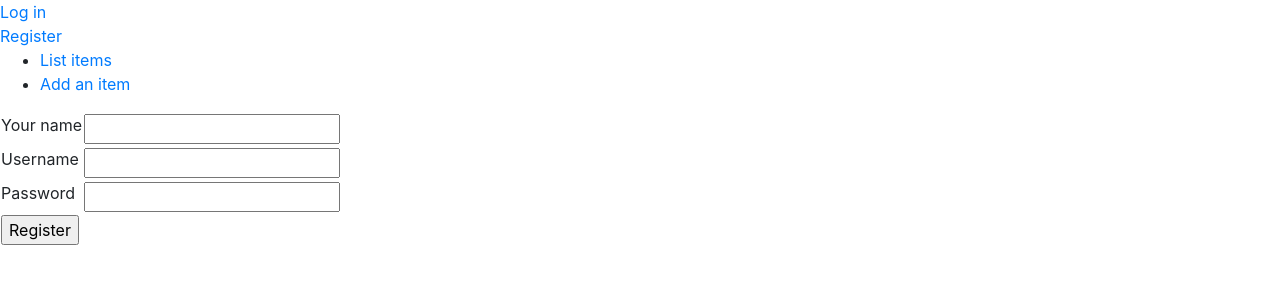
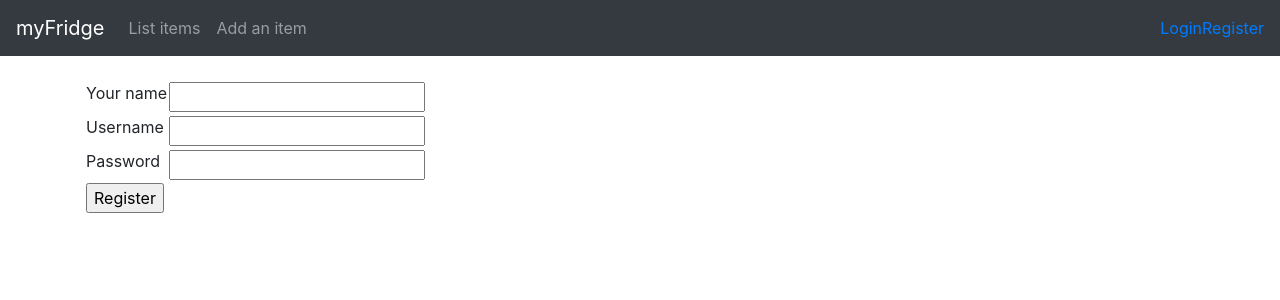
Before and after one commit to Antsax/myFridge, a Flask app: page /auth/register in a window 1280 px wide. Shown: the top 300 px of the page. Run offline with Flask 2, Linux system fonts and the light colour scheme; some libraries are stand-ins or nearby versions.

Commit message:
modified appearance using bootstrap

```diff
--- a/application/templates/layout.html
+++ b/application/templates/layout.html
@@ -4,41 +4,54 @@
 <head>
   <meta charset="utf-8">
   <title>myFridge</title>
-  <link rel="stylesheet" href="https://maxcdn.bootstrapcdn.com/bootstrap/4.0.0/css/bootstrap.min.css" integrity="sha384-Gn5384xqQ1aoWXA+058RXPxPg6fy4IWvTNh0E263XmFcJlSAwiGgFAW/dAiS6JXm"
-    crossorigin="anonymous">
+  <link rel="stylesheet" href="https://maxcdn.bootstrapcdn.com/bootstrap/4.0.0/css/bootstrap.min.css"
+    integrity="sha384-Gn5384xqQ1aoWXA+058RXPxPg6fy4IWvTNh0E263XmFcJlSAwiGgFAW/dAiS6JXm" crossorigin="anonymous">
 </head>
 
 <body>
+  <nav class="navbar navbar-expand-md navbar-dark bg-dark mb-4">
+    <a class="navbar-brand" href="{{ url_for('index') }}">myFridge</a>
+    <button class="navbar-toggler" type="button" data-toggle="collapse" data-target="#navbarCollapse"
+      aria-controls="navbarCollapse" aria-expanded="false" aria-label="Toggle navigation">
+      <span class="navbar-toggler-icon"></span>
+    </button>
+    <div class="collapse navbar-collapse" id="navbarCollapse">
+      <ul class="navbar-nav mr-auto">
+        <li class="nav-item">
+          <a class="nav-link" href="{{ url_for('items_index') }}">List items</a>
+        </li>
+        <li class="nav-item">
+          <a class="nav-link" href="{{ url_for('items_form') }}">Add an item</a>
+        </li>
+      </ul>
+      <div class="form-inline mt-2 mt-md-0">
         {% if current_user.is_authenticated %}
-  <p>Logged in as {{ current_user.name }}.
-    <a href="{{ url_for('auth_logout') }}">Log out</a>
-  </p>
+        <a href="{{ url_for('auth_logout') }}"> Logout</a>
         {% else %}
-  <a href="{{ url_for('auth_login') }}">Log in
-    <br \>
-  </a>
+        <a href="{{ url_for('auth_login') }}">Login <br></a>
         <a href="{{ url_for('auth_register') }}">Register</a>
         {% endif %}
-  <ul>
-    <li>
-      <a href="{{ url_for('items_index') }}">List items</a>
-    </li>
-    <li>
-      <a href="{{ url_for('items_form') }}">Add an item</a>
-    </li>
-  </ul>
+      </div>
+    </div>
+  </nav>
 
+  <main role="main" class="container">
     {% block body %}
     <p>
       Content.
     </p>
     {% endblock %}
+  </main>
 
-  <script src="https://code.jquery.com/jquery-3.2.1.slim.min.js" integrity="sha384-KJ3o2DKtIkvYIK3UENzmM7KCkRr/rE9/Qpg6aAZGJwFDMVNA/GpGFF93hXpG5KkN"
+
+  <script src="https://code.jquery.com/jquery-3.2.1.slim.min.js"
+    integrity="sha384-KJ3o2DKtIkvYIK3UENzmM7KCkRr/rE9/Qpg6aAZGJwFDMVNA/GpGFF93hXpG5KkN"
     crossorigin="anonymous"></script>
-  <script src="https://cdnjs.cloudflare.com/ajax/libs/popper.js/1.12.9/umd/popper.min.js" integrity="sha384-ApNbgh9B+Y1QKtv3Rn7W3mgPxhU9K/ScQsAP7hUibX39j7fakFPskvXusvfa0b4Q"
+  <script src="https://cdnjs.cloudflare.com/ajax/libs/popper.js/1.12.9/umd/popper.min.js"
+    integrity="sha384-ApNbgh9B+Y1QKtv3Rn7W3mgPxhU9K/ScQsAP7hUibX39j7fakFPskvXusvfa0b4Q"
     crossorigin="anonymous"></script>
-  <script src="https://maxcdn.bootstrapcdn.com/bootstrap/4.0.0/js/bootstrap.min.js" integrity="sha384-JZR6Spejh4U02d8jOt6vLEHfe/JQGiRRSQQxSfFWpi1MquVdAyjUar5+76PVCmYl"
+  <script src="https://maxcdn.bootstrapcdn.com/bootstrap/4.0.0/js/bootstrap.min.js"
+    integrity="sha384-JZR6Spejh4U02d8jOt6vLEHfe/JQGiRRSQQxSfFWpi1MquVdAyjUar5+76PVCmYl"
     crossorigin="anonymous"></script>
 </body>
 
```
Lines whose indentation alone changed are shown as unchanged.
